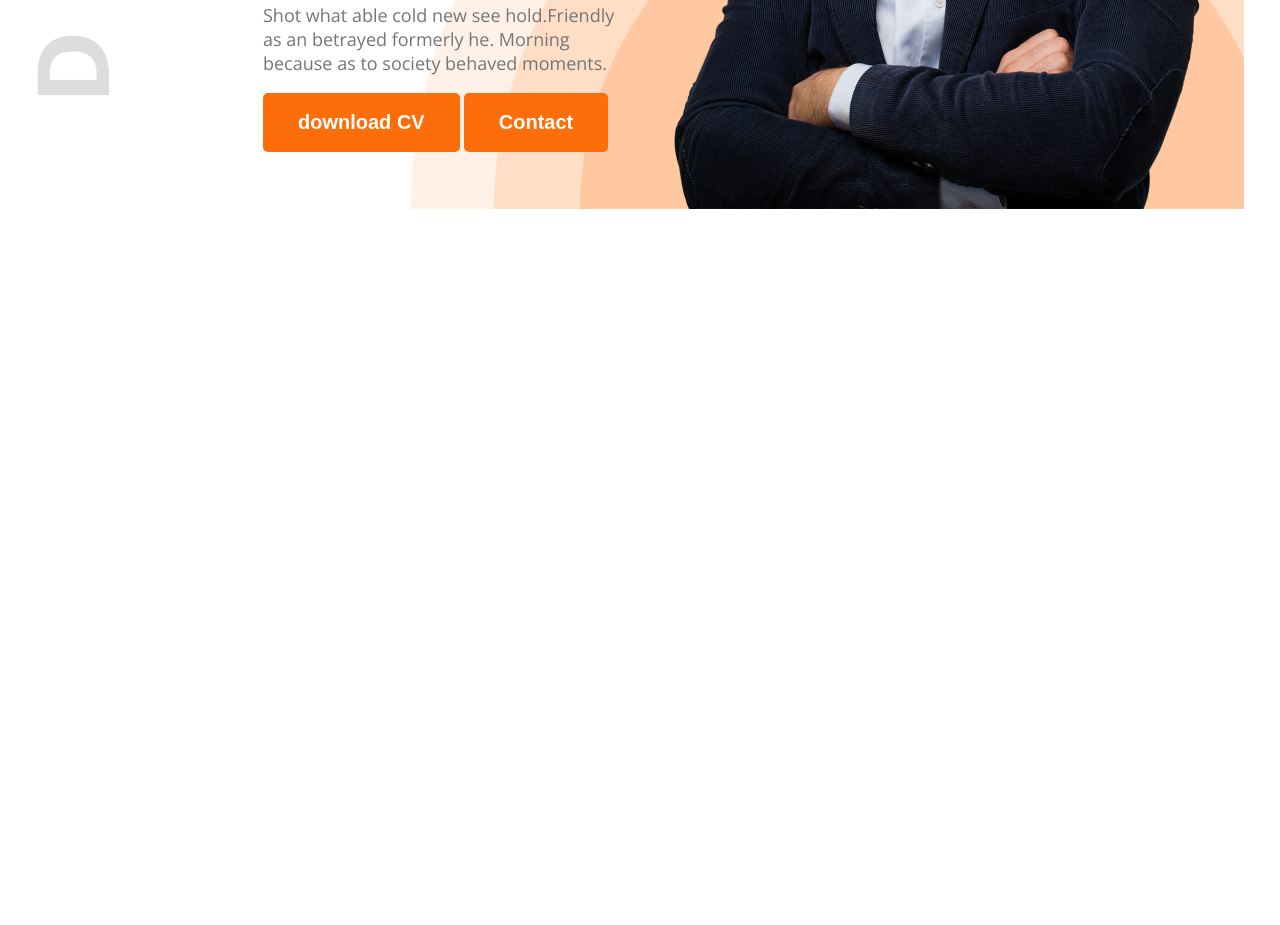
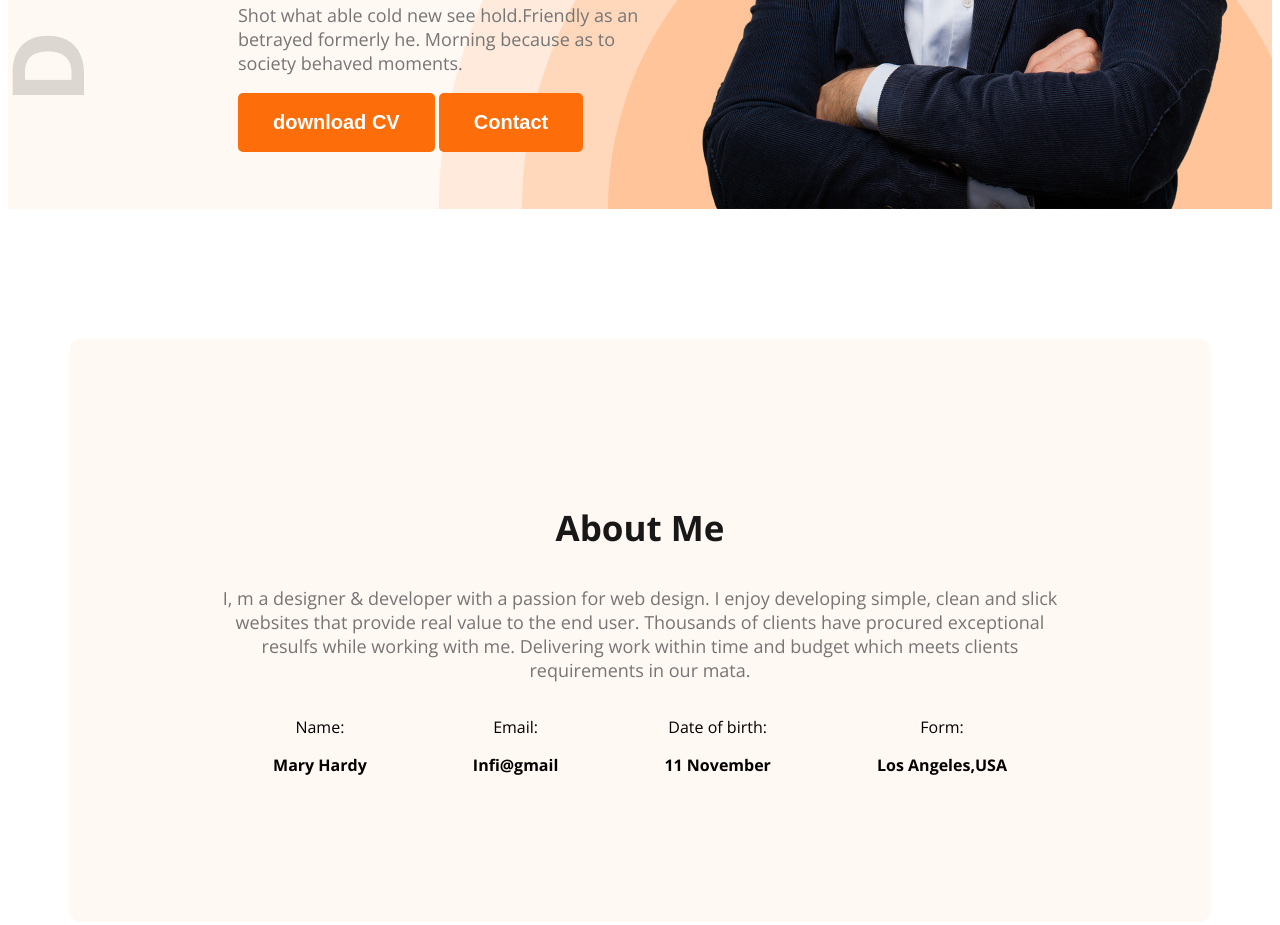
Before and after one commit to hablunadim/web-dev-protfolio, a plain HTML site: page index.html in a window 1280 px wide. Shown: the part 718-1643 px from the top of the page. Drawn offline with nearby package versions, Linux system fonts and the light colour scheme.

Commit message:
added to section file

```diff
--- a/index.html
+++ b/index.html
@@ -10,7 +10,7 @@
     <link rel="stylesheet" href="styles/portfolio.css">
 </head>
 <body class="open-sans-normal">
-    <header class="header">
+    <header class="header secondary-bg">
         <nav>
             <h3 class="nav-title">Ma<span class="text-primaty">r</span>y</h3>
             <ul>
@@ -31,7 +31,29 @@
         </div>
     </header>
     <main>
-
+        <section class="about secondary-bg">
+            <h3 class="section-title">About Me</h3>
+            <p class="section-description">I, m a designer & developer with a passion for web design. I enjoy developing simple, clean and slick websites that provide real value to the end user. Thousands of clients have procured exceptional resulfs while working with me. Delivering work within time and budget which meets clients requirements in our mata.</p>
+            <div class="about-items">
+                <!-- .about-itme*4>p.item-title+p.item-description -->
+                <div class="about-itme">
+                    <p class="item-title">Name:</p>
+                    <p class="item-description">Mary Hardy</p>
+                </div>
+                <div class="about-itme">
+                    <p class="item-title">Email:</p>
+                    <p class="item-description">Infi@gmail</p>
+                </div>
+                <div class="about-itme">
+                    <p class="item-title">Date of birth:</p>
+                    <p class="item-description">11 November</p>
+                </div>
+                <div class="about-itme">
+                    <p class="item-title">Form:</p>
+                    <p class="item-description">Los Angeles,USA</p>
+                </div>
+            </div>
+        </section>
     </main>
 </body>
 </html>
--- a/styles/portfolio.css
+++ b/styles/portfolio.css
@@ -8,6 +8,10 @@
   }
 
 /* shared style */
+.secondary-bg{
+    background-color: #FFF8F3;
+}
+
 .text-primaty{
     color: #FD6E0A;
 }
@@ -24,12 +28,20 @@
     border-radius: 5px;
     border: none;
 }
+.section-title{
+    font-size: 35px;
+    font-weight: bold;
+    color: #181818;
+}
+.section-description{
+    font-size: 18px;
+    color: #757575;
+}
 
 /* header */
 .header{
     background-image: url('../images/developer.png'), url('../images/header_bg.png');
     background-repeat: no-repeat;
-    margin: 23px 28px 1441px 25px;
     background-position: top left, bottom right;
 }
 /* Nav styles */
@@ -86,3 +98,24 @@ nav li a{
 .banner-img{
     width: 584px;
 }
+/* main style */
+main{
+    max-width: 1140px;
+    margin: 0 auto;
+}
+
+/* about styles */
+
+.about{
+    border-radius: 10px;
+    padding: 130px 150px;
+    text-align: center;
+    margin-top: 130px;
+}
+.item-description{
+    font-weight: bold;
+}
+.about-items{
+    display: flex;
+    justify-content: space-around;
+}
```
